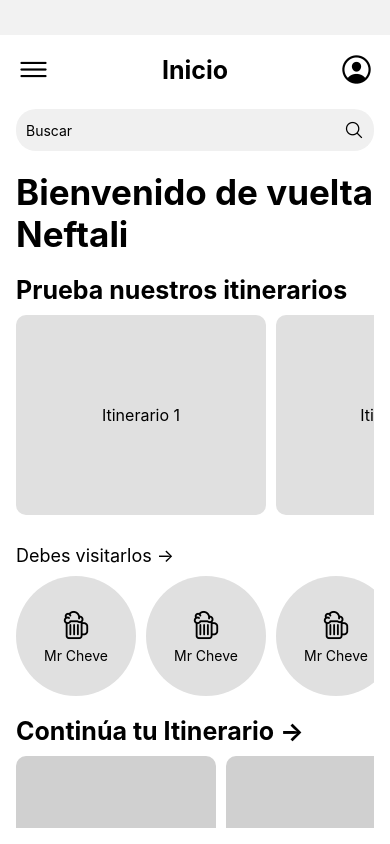
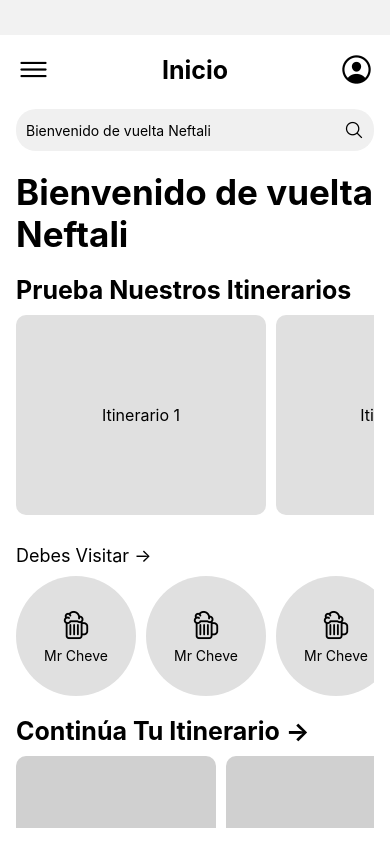
Before and after one commit to XicoNemi/mobile-app, a React Native app: screen /HomeScreen in a window 390 px wide. Built offline with nearby package versions, Linux system fonts and the light colour scheme.

Commit message:
Add the Provider Language for the app texts

```diff
--- a/app/components/MenuDropdownComponent.jsx
+++ b/app/components/MenuDropdownComponent.jsx
@@ -1,14 +1,15 @@
 import React from 'react';
 import { View, Text, StyleSheet, TouchableOpacity } from 'react-native';
 import Ionicons from 'react-native-vector-icons/Ionicons';
+import LanguageProvider from '../lenguage/LanguageProvider';
 
 const menuItems = [
-  { icon: 'map-outline', label: 'Rutas', screen: 'RoutesScreen' },
-  { icon: 'bed-outline', label: 'Hospedaje' },
-  { icon: 'star-outline', label: 'Gastronomía' },
-  { icon: 'calendar-outline', label: 'Eventos' },
-  { icon: 'heart-outline', label: 'Turismo' },
-  { icon: 'list-outline', label: 'Itinerarios', screen: 'ItinerariesScreen' },
+  { icon: 'map-outline', label: LanguageProvider.spa.components.menuItems.routes, screen: 'RoutesScreen' },
+  { icon: 'bed-outline', label: LanguageProvider.spa.components.menuItems.bed },
+  { icon: 'star-outline', label: LanguageProvider.spa.components.menuItems.food },
+  { icon: 'calendar-outline', label: LanguageProvider.spa.components.menuItems.events },
+  { icon: 'heart-outline', label: LanguageProvider.spa.components.menuItems.tourism },
+  { icon: 'list-outline', label: LanguageProvider.spa.components.menuItems.itineraries, screen: 'ItinerariesScreen' },
 ];
 
 const MenuDropdown = ({ navigation }) => {
--- /dev/null
+++ b/app/lenguage/LanguageProvider.js
@@ -0,0 +1,52 @@
+const LanguageProvider = {
+  en: {
+    components: {
+      menuItems: {
+        routes: 'Routes',
+        bed: 'Accommodation',
+        food: 'Gastronomy',
+        events: 'Events',
+        tourism: 'Tourism',
+        itineraries: 'Itineraries',
+      },
+    },
+    LoginScreen: {
+      title: 'Start Organizing Your Trips',
+      usernamePlaceholder: 'Username',
+      passwordPlaceholder: 'Password',
+      loginButton: 'Log In',
+    },
+    HomeScreen: {
+      welcomeText: 'Welcome Back, Neftali',
+      sectionTitleItineraries: 'Try Our Itineraries',
+      sectionSubtitleVisit: 'You Must Visit →',
+      sectionTitleContinue: 'Continue Your Itinerary →',
+    },
+  },
+  spa: {
+    components: {
+      menuItems: {
+        routes: 'Rutas',
+        bed: 'Hospedaje',
+        food: 'Gastronomía',
+        events: 'Eventos',
+        tourism: 'Turismo',
+        itineraries: 'Itinerarios',
+      },
+    },
+    LoginScreen: {
+      title: 'Comienza a Organizar tus Viajes',
+      usernamePlaceholder: 'Usuario',
+      passwordPlaceholder: 'Contraseña',
+      loginButton: 'Iniciar Sesión',
+    },
+    HomeScreen: {
+      welcomeText: 'Bienvenido de vuelta Neftali',
+      sectionTitleItineraries: 'Prueba Nuestros Itinerarios',
+      sectionSubtitleVisit: 'Debes Visitar →',
+      sectionTitleContinue: 'Continúa Tu Itinerario →',
+    },
+  },
+};
+
+export default LanguageProvider;
--- a/app/screens/HomeScreen.jsx
+++ b/app/screens/HomeScreen.jsx
@@ -1,11 +1,17 @@
 import React, { useState } from 'react';
 import {
-  View, Text, TouchableOpacity, TextInput, StyleSheet, FlatList,
+  View,
+  Text,
+  TouchableOpacity,
+  TextInput,
+  StyleSheet,
+  FlatList,
   ScrollView,
 } from 'react-native';
 import Ionicons from 'react-native-vector-icons/Ionicons';
 import MenuDropdown from '../components/MenuDropdownComponent';
 import { useNavigation } from '@react-navigation/native';
+import LanguageProvider from '../lenguage/LanguageProvider';
 
 const HomeScreen = () => {
   const [menuVisible, setMenuVisible] = useState(false);
@@ -16,13 +22,13 @@ const HomeScreen = () => {
     <View style={styles.container}>
       <View style={styles.topBar}>
         <TouchableOpacity onPress={toggleMenu}>
-          <Ionicons name="menu-outline" size={35} color="black" />
+          <Ionicons name='menu-outline' size={35} color='black' />
         </TouchableOpacity>
 
         <Text style={styles.title}>Inicio</Text>
 
         <TouchableOpacity onPress={() => navigation.navigate('ProfileScreen')}>
-          <Ionicons name="person-circle-outline" size={35} color="black" />
+          <Ionicons name='person-circle-outline' size={35} color='black' />
         </TouchableOpacity>
       </View>
 
@@ -30,13 +36,20 @@ const HomeScreen = () => {
 
       <ScrollView showsVerticalScrollIndicator={false}>
         <View style={styles.searchBar}>
-          <TextInput placeholder="Buscar" style={styles.searchInput} />
-          <Ionicons name="search-outline" size={20} color="black" />
+          <TextInput
+            placeholder={LanguageProvider.spa.HomeScreen.welcomeText}
+            style={styles.searchInput}
+          />
+          <Ionicons name='search-outline' size={20} color='black' />
         </View>
 
-        <Text style={styles.welcomeText}>Bienvenido de vuelta Neftali</Text>
+        <Text style={styles.welcomeText}>
+          {LanguageProvider.spa.HomeScreen.welcomeText}
+        </Text>
 
-        <Text style={styles.sectionTitle}>Prueba nuestros itinerarios</Text>
+        <Text style={styles.sectionTitle}>
+          {LanguageProvider.spa.HomeScreen.sectionTitleItineraries}
+        </Text>
         <FlatList
           horizontal
           data={[1, 2, 3]}
@@ -50,14 +63,16 @@ const HomeScreen = () => {
           style={styles.itineraryList}
         />
 
-        <Text style={styles.sectionSubtitle}>Debes visitarlos →</Text>
+        <Text style={styles.sectionSubtitle}>
+          {LanguageProvider.spa.HomeScreen.sectionSubtitleVisit}
+        </Text>
         <FlatList
           horizontal
           data={[1, 2, 3, 4]}
           keyExtractor={(item) => item.toString()}
           renderItem={({ item }) => (
             <View style={styles.visitBox}>
-              <Ionicons name="beer-outline" size={30} color="black" />
+              <Ionicons name='beer-outline' size={30} color='black' />
               <Text style={styles.visitText}>Mr Cheve</Text>
             </View>
           )}
@@ -65,7 +80,9 @@ const HomeScreen = () => {
           style={styles.visitList}
         />
 
-        <Text style={styles.sectionTitle}>Continúa tu Itinerario →</Text>
+        <Text style={styles.sectionTitle}>
+          {LanguageProvider.spa.HomeScreen.sectionTitleContinue}
+        </Text>
         <FlatList
           horizontal
           data={[1, 2, 3]}
--- a/app/screens/ItinerariesScreen.jsx
+++ b/app/screens/ItinerariesScreen.jsx
@@ -5,7 +5,7 @@ import HeaderComponent from '../components/HeaderComponent';
 const ItinerariesScreen = () => {
   return (
     <View style={styles.container}>
-      <HeaderComponent title="Itinerarios" rightIcon='person-circle-outline' />
+      <HeaderComponent title='Itinerarios' rightIcon='person-circle-outline' />
       <Text style={styles.text}>Esta es la pantalla de Itinerarios</Text>
     </View>
   );
--- a/app/screens/LoginScreen.jsx
+++ b/app/screens/LoginScreen.jsx
@@ -1,6 +1,14 @@
 import React from 'react';
-import { View, Text, StyleSheet, TextInput, TouchableOpacity, ImageBackground } from 'react-native';
-import { BlurView } from 'expo-blur'; // Esta libreria permite el efecto de desenfoque en la imagen de fondo
+import {
+  View,
+  Text,
+  StyleSheet,
+  TextInput,
+  TouchableOpacity,
+  ImageBackground,
+} from 'react-native';
+import { BlurView } from 'expo-blur'; // Esta librería permite el efecto de desenfoque en la imagen de fondo
+import LanguageProvider from '../lenguage/LanguageProvider';
 
 const LoginScreen = ({ navigation }) => {
   const handleLogin = () => {
@@ -12,25 +20,29 @@ const LoginScreen = ({ navigation }) => {
       source={require('../../assets/background.png')}
       style={styles.background}
     >
-            <BlurView intensity={40} tint="light" style={styles.overlay}>
-                <Text style={styles.title}>Comienza a Organizar tus Viajes</Text>
+      <BlurView intensity={40} tint='light' style={styles.overlay}>
+        <Text style={styles.title}>
+          {LanguageProvider.spa.LoginScreen.title}
+        </Text>
 
         <TextInput
           style={styles.input}
-                    placeholder="Usuario"
-                    placeholderTextColor="#AAAAAA"
-                    keyboardType="email-address"
+          placeholder={LanguageProvider.spa.LoginScreen.usernamePlaceholder}
+          placeholderTextColor='#AAAAAA'
+          keyboardType='email-address'
         />
 
         <TextInput
           style={styles.input}
-                    placeholder="Contraseña"
-                    placeholderTextColor="#AAAAAA"
+          placeholder={LanguageProvider.spa.LoginScreen.passwordPlaceholder}
+          placeholderTextColor='#AAAAAA'
           secureTextEntry
         />
 
         <TouchableOpacity style={styles.button} onPress={handleLogin}>
-                    <Text style={styles.buttonText}>Iniciar Sesion</Text>
+          <Text style={styles.buttonText}>
+            {LanguageProvider.spa.LoginScreen.loginButton}
+          </Text>
         </TouchableOpacity>
       </BlurView>
     </ImageBackground>
--- a/app/screens/ProfileScreen.jsx
+++ b/app/screens/ProfileScreen.jsx
@@ -5,7 +5,7 @@ import HeaderComponent from '../components/HeaderComponent';
 const ProfileScreen = () => {
   return (
     <View style={styles.container}>
-      <HeaderComponent title="Perfil" rightIcon='notifications-outline' />
+      <HeaderComponent title='Perfil' rightIcon='notifications-outline' />
       <Text style={styles.text}>Esta es la pantalla de Rutas</Text>
     </View>
   );
--- a/app/screens/RoutesScreen.jsx
+++ b/app/screens/RoutesScreen.jsx
@@ -5,7 +5,7 @@ import HeaderComponent from '../components/HeaderComponent';
 const RoutesScreen = () => {
   return (
     <View style={styles.container}>
-      <HeaderComponent title="Rutas" rightIcon='menu-outline' />
+      <HeaderComponent title='Rutas' rightIcon='menu-outline' />
       <Text style={styles.text}>Esta es la pantalla de Rutas</Text>
     </View>
   );
--- /dev/null
+++ b/app/store/store.js
@@ -0,0 +1 @@
+// Aquí irá la lógica del store de Redux, que se encarga de gestionar el estado global de la aplicación.
--- /dev/null
+++ b/app/utils/Colors.js
@@ -0,0 +1 @@
+// Aqui iran los colores mas bien la paleta de colores
--- /dev/null
+++ b/app/utils/SizesTexts.js
@@ -0,0 +1 @@
+//Aqui iran los tamaños de textos que se utilizaran en cada uno de ellos
```
Lines whose indentation alone changed are shown as unchanged.
